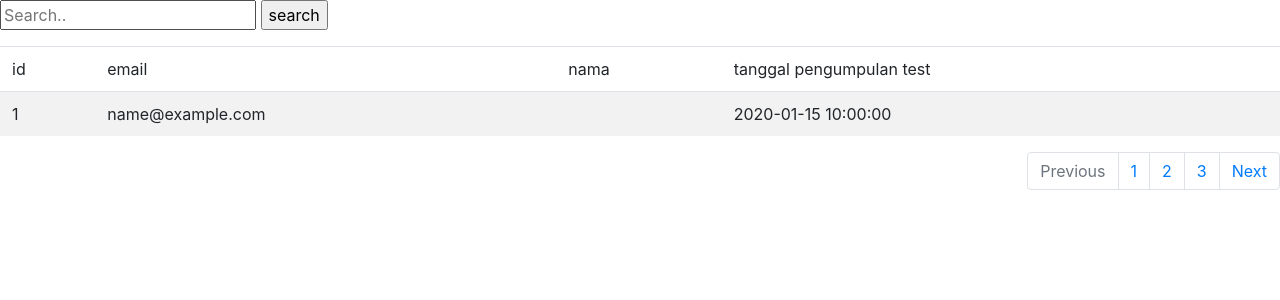
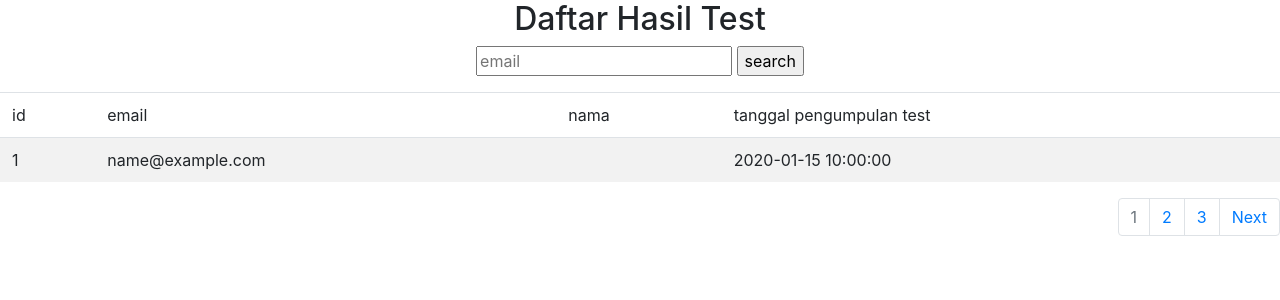
Before and after one commit to gamantha/kraepelin, a Flask app: page /assess_results in a window 1280 px wide. Shown: the top 300 px of the page. Run offline with Flask 2, Linux system fonts and the light colour scheme; the visitor is signed in with stand-in values (Sample User, id 1); tables that the repository leaves empty hold one stand-in row (values such as "Sample post"); parts of the project's set-up code (start-up, migrations or seed data) failed here and were passed over; some libraries are stand-ins or nearby versions.

Commit message:
finish pagination

```diff
--- a/app/services/kraepelin_service.py
+++ b/app/services/kraepelin_service.py
@@ -34,7 +34,8 @@ class KraepelinService():
         return {
             'items': result.items,
             'total': total_items,
-            'current_page': page
+            'current_page': int(page),
+            'base_url': '?email=' + email + '&' if email is not None else '?' ,
         }
 
     def prepare_test_data(self):
--- a/templates/test_list.html
+++ b/templates/test_list.html
@@ -9,10 +9,13 @@
     <title>{{ title }}</title>
   </head>
   <body>
-    <form action="/assess_results" method="GET">
-      <input type="text" name="email" placeholder="Search.." />
-      <input type="submit" value="search" />
-    </form>
+    <div class="text-center">
+      <h2>Daftar Hasil Test</h2>
+      <form action="/assess_results" method="GET">
+        <input class="input-lg" type="text" name="email" placeholder="email" />
+        <input type="submit" value="search" />
+      </form>
+    </div>
     <table class="table table-striped">
       <thead class="thead-dark">
         <td>
@@ -40,15 +43,49 @@
 
     <nav aria-label="Page navigation example">
       <ul class="pagination justify-content-end">
+        {% if data.current_page == 1 %}
         <li class="page-item disabled">
-          <a class="page-link" href="#" tabindex="-1">Previous</a>
+          <a class="page-link" href="{{ data.base_url }}page=1">1</a>
         </li>
-        <li class="page-item"><a class="page-link" href="?page=1">1</a></li>
-        <li class="page-item"><a class="page-link" href="?page=2">2</a></li>
-        <li class="page-item"><a class="page-link" href="?page=3">3</a></li>
         <li class="page-item">
-          <a class="page-link" href="#">Next</a>
+          <a class="page-link" href="{{ data.base_url }}page=2">2</a>
         </li>
+        <li class="page-item">
+          <a class="page-link" href="{{ data.base_url }}page=3">3</a>
+        </li>
+        <li class="page-item">
+          <a
+            class="page-link"
+            href="{{ data.base_url }}page={{ data.current_page + 1 }}"
+            >Next</a
+          >
+        </li>
+        {% else %}
+        <li class="page-item">
+          <a class="page-link" href="{{ data.base_url }}page=1">first</a>
+        </li>
+        <li class="page-item">
+          <a
+            class="page-link"
+            href="{{ data.base_url }}page={{ data.current_page - 1 }}"
+            >prev</a
+          >
+        </li>
+        <li class="page-item disabled">
+          <a
+            class="page-link"
+            href="{{ data.base_url }}page={{ data.current_page }}"
+            >{{ data.current_page }}</a
+          >
+        </li>
+        <li class="page-item">
+          <a
+            class="page-link"
+            href="{{ data.base_url }}page={{ data.current_page + 1 }}"
+            >Next</a
+          >
+        </li>
+        {% endif %}
       </ul>
     </nav>
   </body>
```
